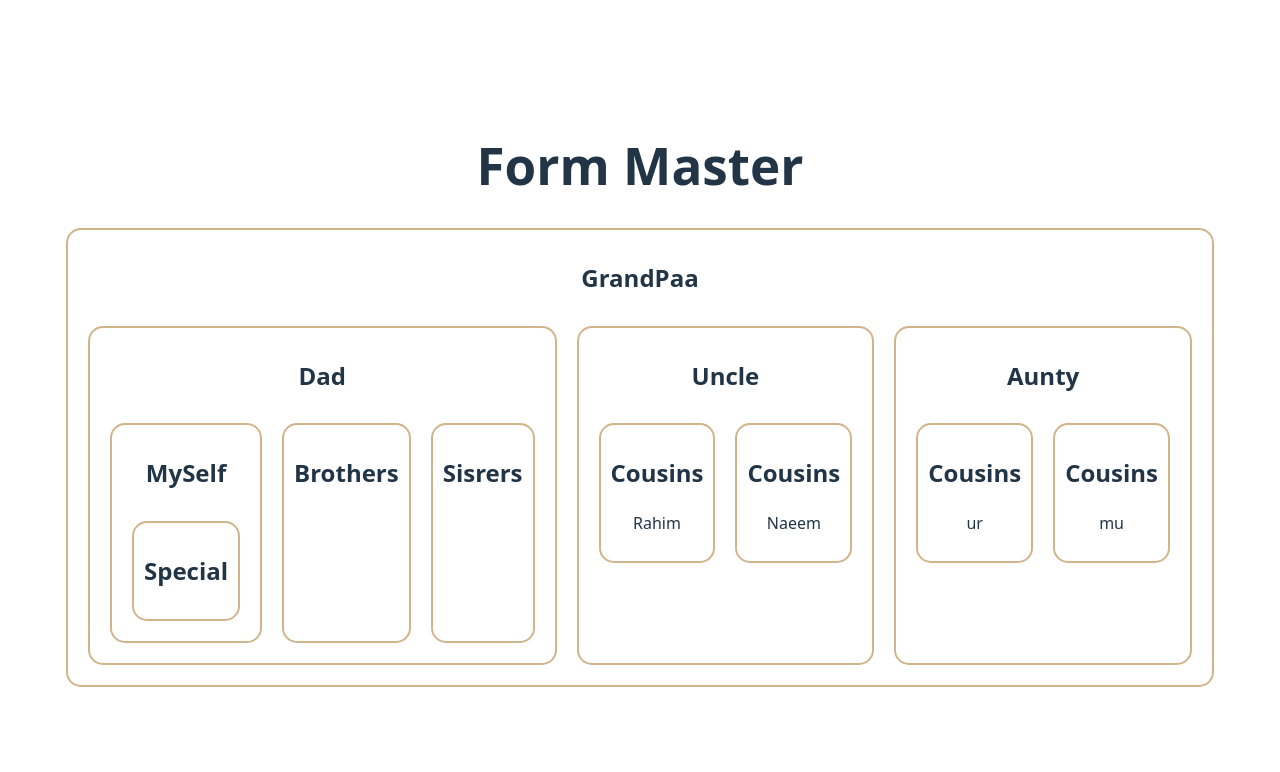
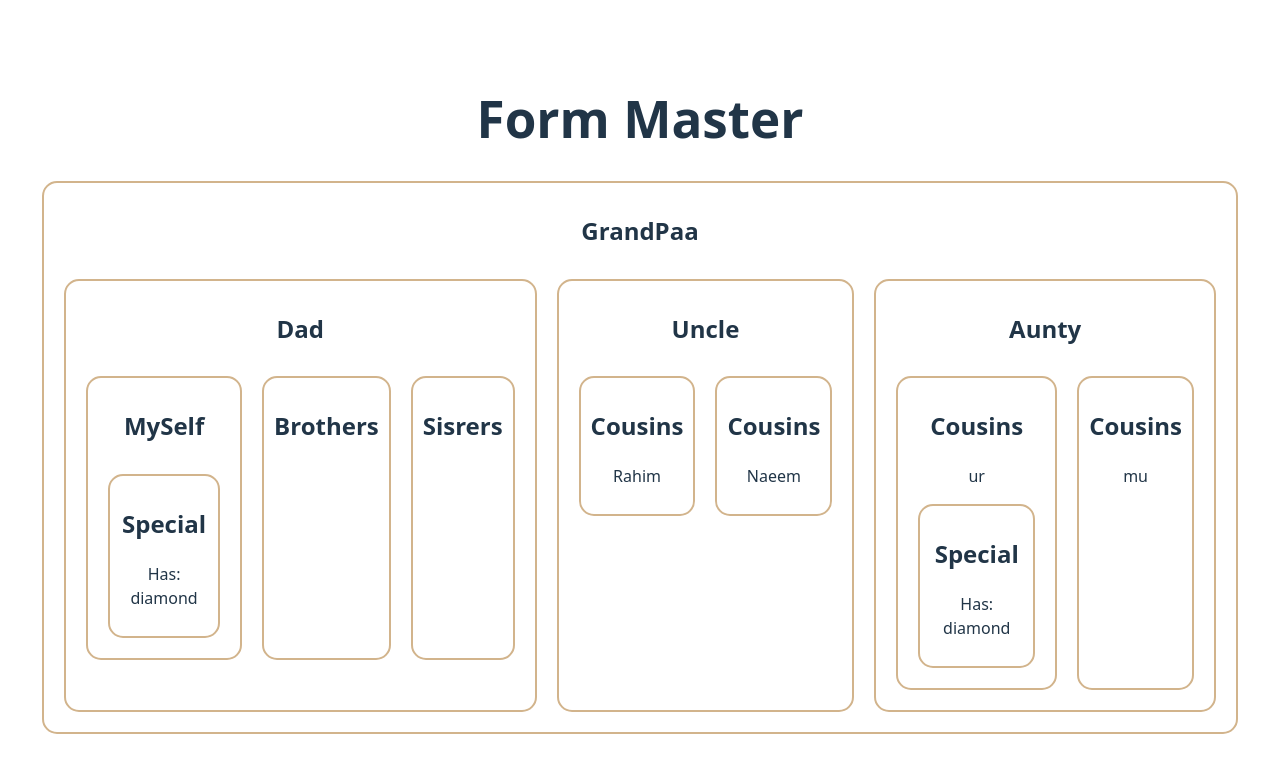
Before and after one commit to najmul19/React-Router-And-State-Management-Updated, a React (Vite) app in the folder form-master/: page / in a window 1280 px wide. Shown: the top 772 px of the page. Built offline with nearby package versions, Linux system fonts and the light colour scheme.

Commit message:
prop drilling and pass data and try to use create context

```diff
--- a/form-master/src/components/Aunt/Aunt.jsx
+++ b/form-master/src/components/Aunt/Aunt.jsx
@@ -1,12 +1,12 @@
 import Cousins from "../Cousins/Cousins";
 
 
-const Aunt = () => {
+const Aunt = ({asset}) => {
     return (
         <div>
             <h2>Aunty</h2>
             <section className="flex">
-                <Cousins name={'ur'}></Cousins>
+                <Cousins name={'ur'} asset={asset}></Cousins>
                 <Cousins name={'mu'}></Cousins>
             </section>
         </div>
--- a/form-master/src/components/Cousins/Cousins.jsx
+++ b/form-master/src/components/Cousins/Cousins.jsx
@@ -1,10 +1,16 @@
+import Special from "../Special/Special";
 
 
-const Cousins = ({name}) => {
+const Cousins = ({name, asset}) => {
     return (
         <div>
             <h2>Cousins</h2>
             <p>{name}</p>
+            <section>
+                { asset && <Special asset={asset}>
+
+                </Special>}
+            </section>
         </div>
     );
 };
--- a/form-master/src/components/Dad/Dad.jsx
+++ b/form-master/src/components/Dad/Dad.jsx
@@ -3,12 +3,12 @@
 import Sis from "../Sis/Sis";
 
 
-const Dad = () => {
+const Dad = ({asset}) => {
     return (
         <div>
             <h2>Dad</h2>
             <section className="flex">
-                <MySelf></MySelf>
+                <MySelf asset={asset}></MySelf>
                 <Brothers></Brothers>
                 <Sis></Sis>
             </section>
--- a/form-master/src/components/GrandPaa/GrandPaa.jsx
+++ b/form-master/src/components/GrandPaa/GrandPaa.jsx
@@ -1,19 +1,31 @@
+import { createContext } from "react";
 import Aunt from "../Aunt/Aunt";
 import Dad from "../Dad/Dad";
 import Uncle from "../Uncle/Uncle";
 
 import "./GrandPaa.css";
+
+const AssetContext = createContext("Gold");
+
 const GrandPaa = () => {
+  const asset = "diamond";
   return (
     <div className="grandpa ">
       <h2>GrandPaa</h2>
-      <section className="flex">
-        <Dad></Dad>
-        <Uncle></Uncle>
-        <Aunt></Aunt>
-      </section>
+      <AssetContext.Provider value="gold">
+        <section className="flex">
+          <Dad asset={asset}></Dad>
+          <Uncle></Uncle>
+          <Aunt asset={asset}></Aunt>
+        </section>
+      </AssetContext.Provider>
     </div>
   );
 };
 
 export default GrandPaa;
+
+/**
+ * 1. create a context and export
+ * 2. Add provider for the context with a value
+ */
--- a/form-master/src/components/MySelf/MySelf.jsx
+++ b/form-master/src/components/MySelf/MySelf.jsx
@@ -1,12 +1,12 @@
 import Special from "../Special/Special";
 
 
-const MySelf = () => {
+const MySelf = ({asset}) => {
     return (
         <div>
             <h2>MySelf</h2>
             <section className="flex">
-            <Special></Special>
+            <Special asset={asset}></Special>
             </section>
         </div>
     );
--- a/form-master/src/components/Special/Special.jsx
+++ b/form-master/src/components/Special/Special.jsx
@@ -1,9 +1,10 @@
 
 
-const Special = () => {
+const Special = ({asset}) => {
     return (
         <div>
             <h2>Special</h2>
+            <p>Has: {asset}</p>
         </div>
     );
 };
```
